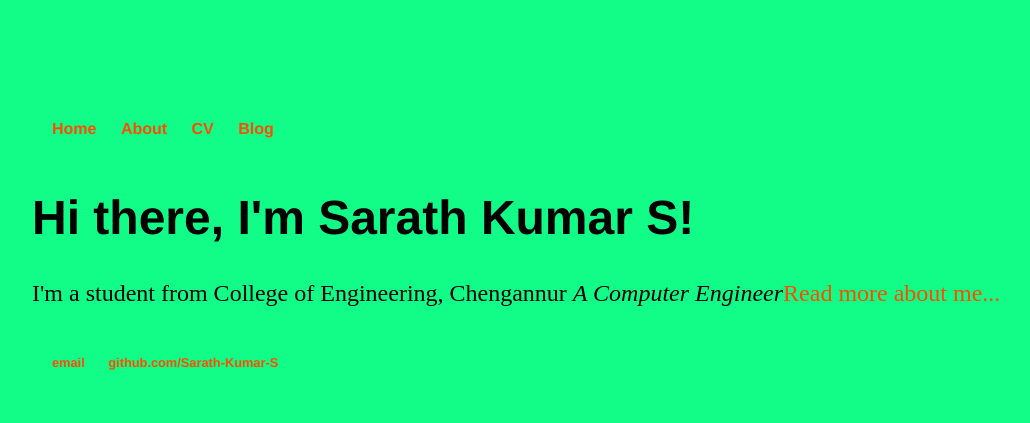
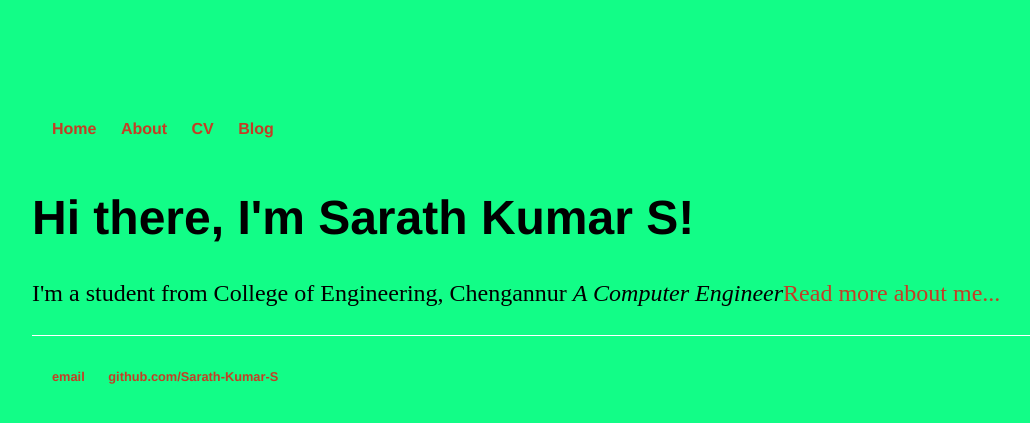
Before and after one commit to sayanpoddar123/Sarath-Kumar-S.github.io, a Jekyll site: the page built from index.html, in a window 1280 px wide. Shown: the top 423 px of the page, without its empty margins (96-1126 px from the left). Built offline with Jekyll 4.4.1, drawn with Linux system fonts in a browser that asks for light colours.

Commit message:
Update main.css

```diff
--- a/css/main.css
+++ b/css/main.css
@@ -16,7 +16,7 @@ nav ul li, footer ul li {
 }
 a {
     text-decoration: none;
-    color: #FE4D01;
+    color: #C43D25;
 
 }
 a:hover {
@@ -32,7 +32,7 @@ p {
 
 }
 footer {
-    border-top: 1px solid #;
+    border-top: 1px solid #FFFFFF;
     font-size: .8em;
 }
 
```
